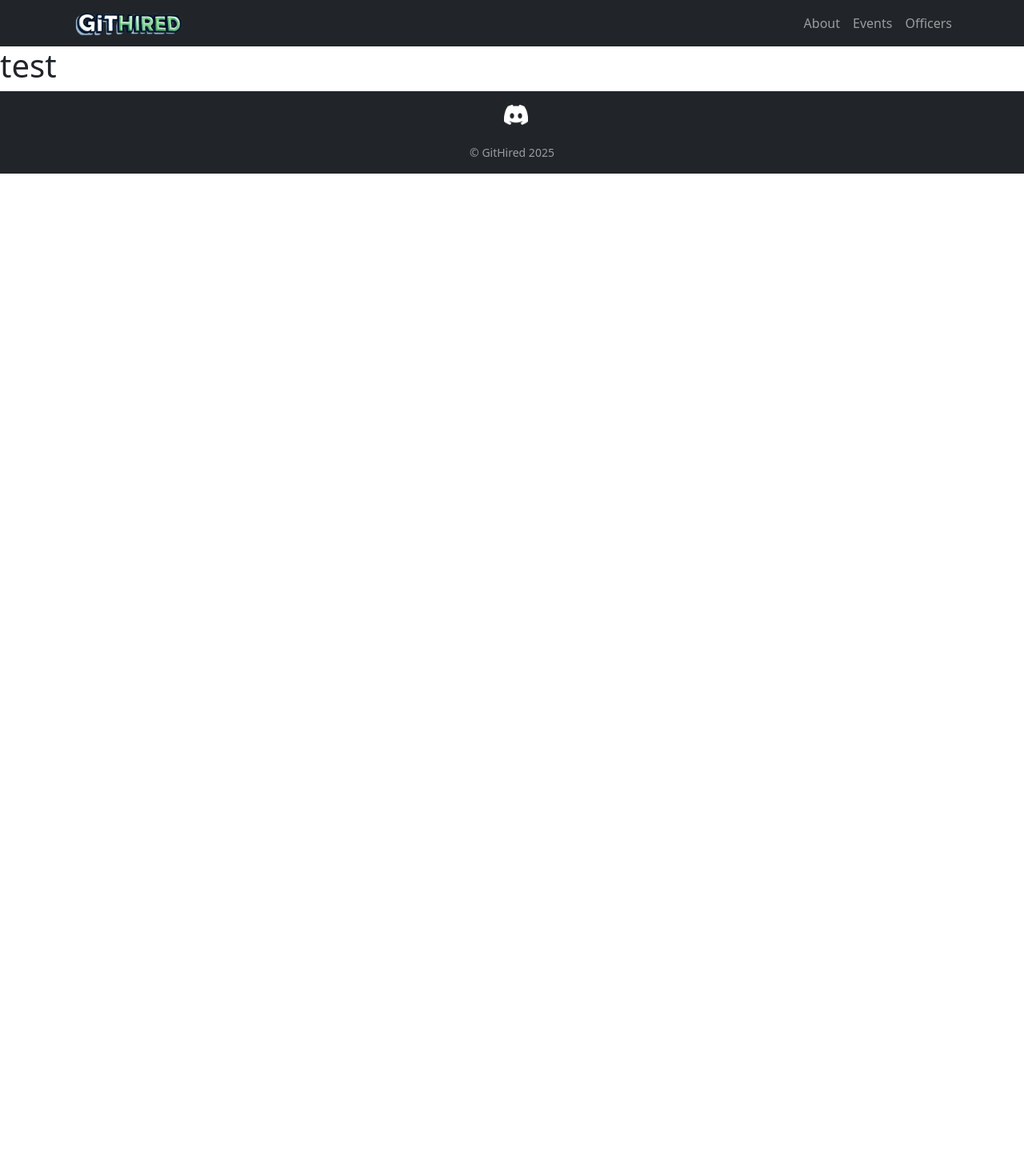
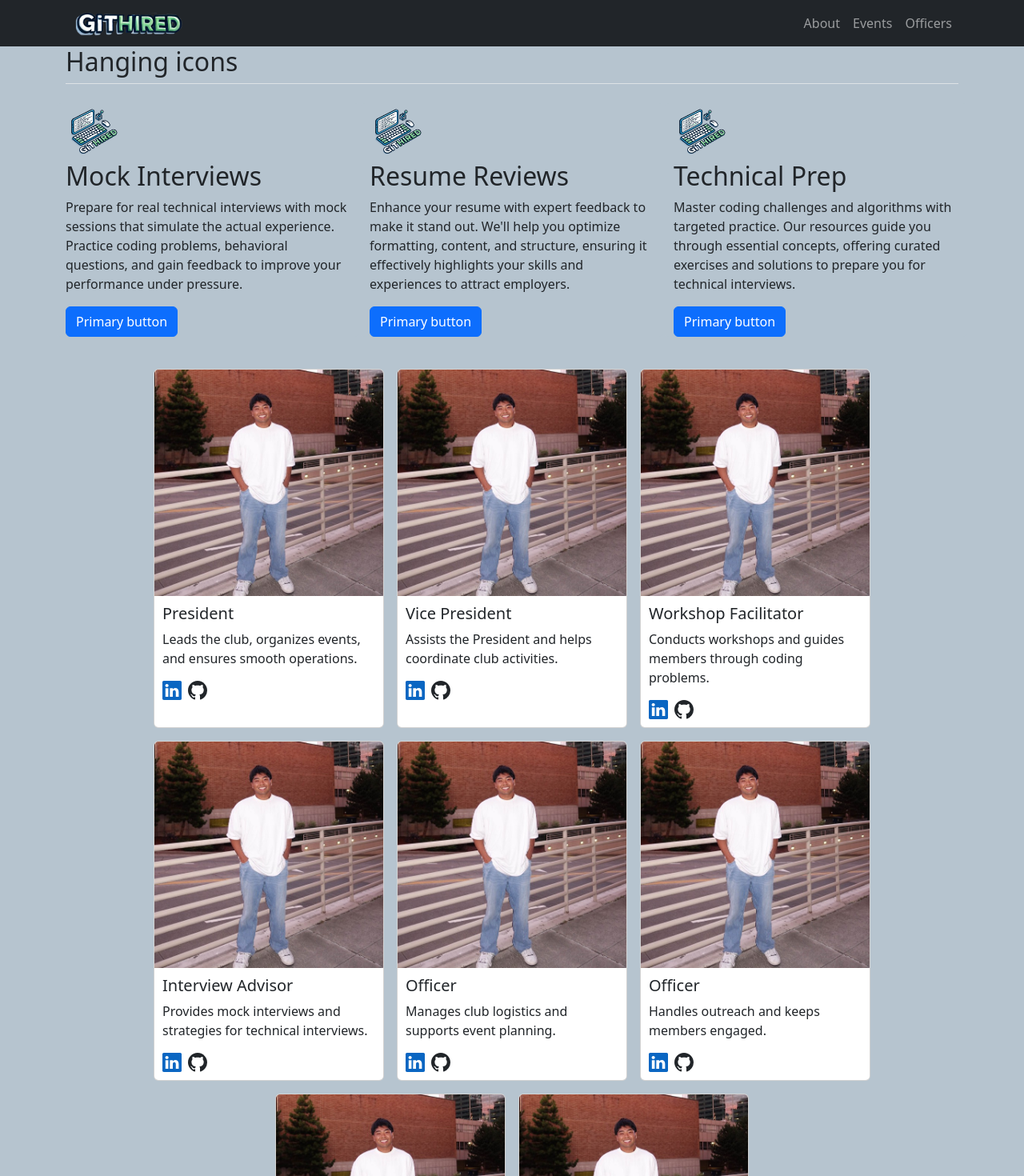
Before and after one commit to adouk04/GitHiredWebsite, a React (Vite) app in the folder GitHiredFrontend/: page /officers in a window 1280 px wide. Shown: the top 1470 px of the page at 80% size. Before the commit the page ends 800 px from the top, so only its background shows below. Built offline with nearby package versions, Linux system fonts and the light colour scheme.

Commit message:
Added cards for Officers:

```diff
--- a/GitHiredFrontend/src/About.jsx
+++ b/GitHiredFrontend/src/About.jsx
@@ -1,6 +1,7 @@
 import { Container, Col, Button } from 'react-bootstrap';
 import InfoSection from './components/InfoSection';
-import CardComponent from './components/CardComponent';
+import InfoCard from './components/InfoCard';
+import ProfileCard from './components/ProfileCard';
 
 function About() {
 	return (
@@ -41,27 +42,6 @@
 			/>
 
 
-			<div class="container px-4 py-5" id="hanging-icons">
-				<h2 class="pb-2 border-bottom">Hanging icons</h2>
-				<div class="row g-4 py-3 row-cols-1 row-cols-lg-3">
-					<CardComponent
-						title="Mock Interviews"
-						imgSrc="/GitHired-Logo-Transparent.png"
-						text="Prepare for real technical interviews with mock sessions that simulate the actual experience. Practice coding problems, behavioral questions, and gain feedback to improve your performance under pressure."
-					/>
-					<CardComponent
-						title="Resume Reviews"
-						imgSrc="/GitHired-Logo-Transparent.png"
-						text="Enhance your resume with expert feedback to make it stand out. We'll help you optimize formatting, content, and structure, ensuring it effectively highlights your skills and experiences to attract employers."
-					/>
-					<CardComponent
-						title="Technical Prep"
-						imgSrc="/GitHired-Logo-Transparent.png"
-						text="Master coding challenges and algorithms with targeted practice. Our resources guide you through essential concepts, offering curated exercises and solutions to prepare you for technical interviews."
-					/>
-				</div>
-			</div>
-
 		</div>
 	  )
 	}
--- a/GitHiredFrontend/src/Officers.jsx
+++ b/GitHiredFrontend/src/Officers.jsx
@@ -1,6 +1,43 @@
+import ProfileCard from "./components/ProfileCard";
+import InfoCard from "./components/InfoCard";
+import { Container } from "react-bootstrap";
+
 function Officers() {
     return (
-        <h1>test</h1>
+        <div className="backgroundcolor">
+
+            <Container class="px-4 py-5" id="hanging-icons">
+				<h2 class="pb-2 border-bottom">Hanging icons</h2>
+				<div class="row g-4 py-3 row-cols-1 row-cols-lg-3">
+					<InfoCard
+						title="Mock Interviews"
+						imgSrc="/GitHired-Logo-Transparent.png"
+						text="Prepare for real technical interviews with mock sessions that simulate the actual experience. Practice coding problems, behavioral questions, and gain feedback to improve your performance under pressure."
+					/>
+					<InfoCard
+						title="Resume Reviews"
+						imgSrc="/GitHired-Logo-Transparent.png"
+						text="Enhance your resume with expert feedback to make it stand out. We'll help you optimize formatting, content, and structure, ensuring it effectively highlights your skills and experiences to attract employers."
+					/>
+					<InfoCard
+						title="Technical Prep"
+						imgSrc="/GitHired-Logo-Transparent.png"
+						text="Master coding challenges and algorithms with targeted practice. Our resources guide you through essential concepts, offering curated exercises and solutions to prepare you for technical interviews."
+					/>
+				</div>
+			</Container>
+
+            <Container className="py-4 d-flex flex-wrap gap-3 justify-content-center">
+                <ProfileCard imgSrc="/AlexImg.jpg" title="President" text="Leads the club, organizes events, and ensures smooth operations." />
+                <ProfileCard imgSrc="/AlexImg.jpg" title="Vice President" text="Assists the President and helps coordinate club activities." />
+                <ProfileCard imgSrc="/AlexImg.jpg" title="Workshop Facilitator" text="Conducts workshops and guides members through coding problems." />
+                <ProfileCard imgSrc="/AlexImg.jpg" title="Interview Advisor" text="Provides mock interviews and strategies for technical interviews." />
+                <ProfileCard imgSrc="/AlexImg.jpg" title="Officer" text="Manages club logistics and supports event planning." />
+                <ProfileCard imgSrc="/AlexImg.jpg" title="Officer" text="Handles outreach and keeps members engaged." />
+                <ProfileCard imgSrc="/AlexImg.jpg" title="Officer" text="Helps maintain club resources and assists with coordination." />
+                <ProfileCard imgSrc="/AlexImg.jpg" title="Janitor" text="Keeps the club clean and ensures a tidy workspace." />
+		    </Container>
+        </div>
     );
 }
 
--- a/GitHiredFrontend/src/components/CardComponent.jsx
+++ b/GitHiredFrontend/src/components/InfoCard.jsx
@@ -1,5 +1,5 @@
 import { Card } from "react-bootstrap"
-function CardComponent({ title, imgSrc, text }) {
+function InfoCard({ title, imgSrc, text }) {
     return(
         <Card className="d-flex align-items-start backgroundcolor border-0">
             <div className="icon-square text-dark flex-shrink-0 me-2">
@@ -17,7 +17,7 @@
     )
 }
 
-export default CardComponent
+export default InfoCard
 
 
 {/* <div class="col d-flex align-items-start">
--- /dev/null
+++ b/GitHiredFrontend/src/components/ProfileCard.jsx
@@ -0,0 +1,25 @@
+import Card from 'react-bootstrap/Card';
+
+function ProfileCard({ imgSrc, title, text }) {
+    return (
+        <Card style={{ width: '18rem', backgroundColor: "#ffffff"}}>
+          <Card.Img variant="top" src={imgSrc} style={{ maxHeight: "300px"}}/>
+          <Card.Body style={{ padding: "10px" }}>
+            <Card.Title>{title}</Card.Title>
+            <Card.Text>
+                {text}
+            </Card.Text>
+            <div className='d-flex align-items-center gap-2'>
+            <svg xmlns="http://www.w3.org/2000/svg" width="24" height="24" fill="#0a66c2" class="bi bi-linkedin" viewBox="0 0 16 16">
+            <path d="M0 1.146C0 .513.526 0 1.175 0h13.65C15.474 0 16 .513 16 1.146v13.708c0 .633-.526 1.146-1.175 1.146H1.175C.526 16 0 15.487 0 14.854zm4.943 12.248V6.169H2.542v7.225zm-1.2-8.212c.837 0 1.358-.554 1.358-1.248-.015-.709-.52-1.248-1.342-1.248S2.4 3.226 2.4 3.934c0 .694.521 1.248 1.327 1.248zm4.908 8.212V9.359c0-.216.016-.432.08-.586.173-.431.568-.878 1.232-.878.869 0 1.216.662 1.216 1.634v3.865h2.401V9.25c0-2.22-1.184-3.252-2.764-3.252-1.274 0-1.845.7-2.165 1.193v.025h-.016l.016-.025V6.169h-2.4c.03.678 0 7.225 0 7.225z"/>
+            </svg>
+            <svg xmlns="http://www.w3.org/2000/svg" width="24" height="24" fill="currentColor" class="bi bi-github" viewBox="0 0 16 16">
+            <path d="M8 0C3.58 0 0 3.58 0 8c0 3.54 2.29 6.53 5.47 7.59.4.07.55-.17.55-.38 0-.19-.01-.82-.01-1.49-2.01.37-2.53-.49-2.69-.94-.09-.23-.48-.94-.82-1.13-.28-.15-.68-.52-.01-.53.63-.01 1.08.58 1.23.82.72 1.21 1.87.87 2.33.66.07-.52.28-.87.51-1.07-1.78-.2-3.64-.89-3.64-3.95 0-.87.31-1.59.82-2.15-.08-.2-.36-1.02.08-2.12 0 0 .67-.21 2.2.82.64-.18 1.32-.27 2-.27s1.36.09 2 .27c1.53-1.04 2.2-.82 2.2-.82.44 1.1.16 1.92.08 2.12.51.56.82 1.27.82 2.15 0 3.07-1.87 3.75-3.65 3.95.29.25.54.73.54 1.48 0 1.07-.01 1.93-.01 2.2 0 .21.15.46.55.38A8.01 8.01 0 0 0 16 8c0-4.42-3.58-8-8-8"/>
+            </svg>
+            </div>
+          </Card.Body>
+        </Card>
+      );
+}
+
+export default ProfileCard
--- a/GitHiredFrontend/src/styles.css
+++ b/GitHiredFrontend/src/styles.css
@@ -9,11 +9,6 @@
     width: 100%;
     display: flex;
     flex-direction: column;
-}
-
-/* unless there is a better way of making the footer the same color as the body */
-footer {
-    background-color: #B6C4CF;
 }
 
 .backgroundcolor {
```
Also changed, not shown: GitHiredFrontend/public/AlexImg.jpg (added), GitHiredFrontend/public/demoProfile.png (added).
